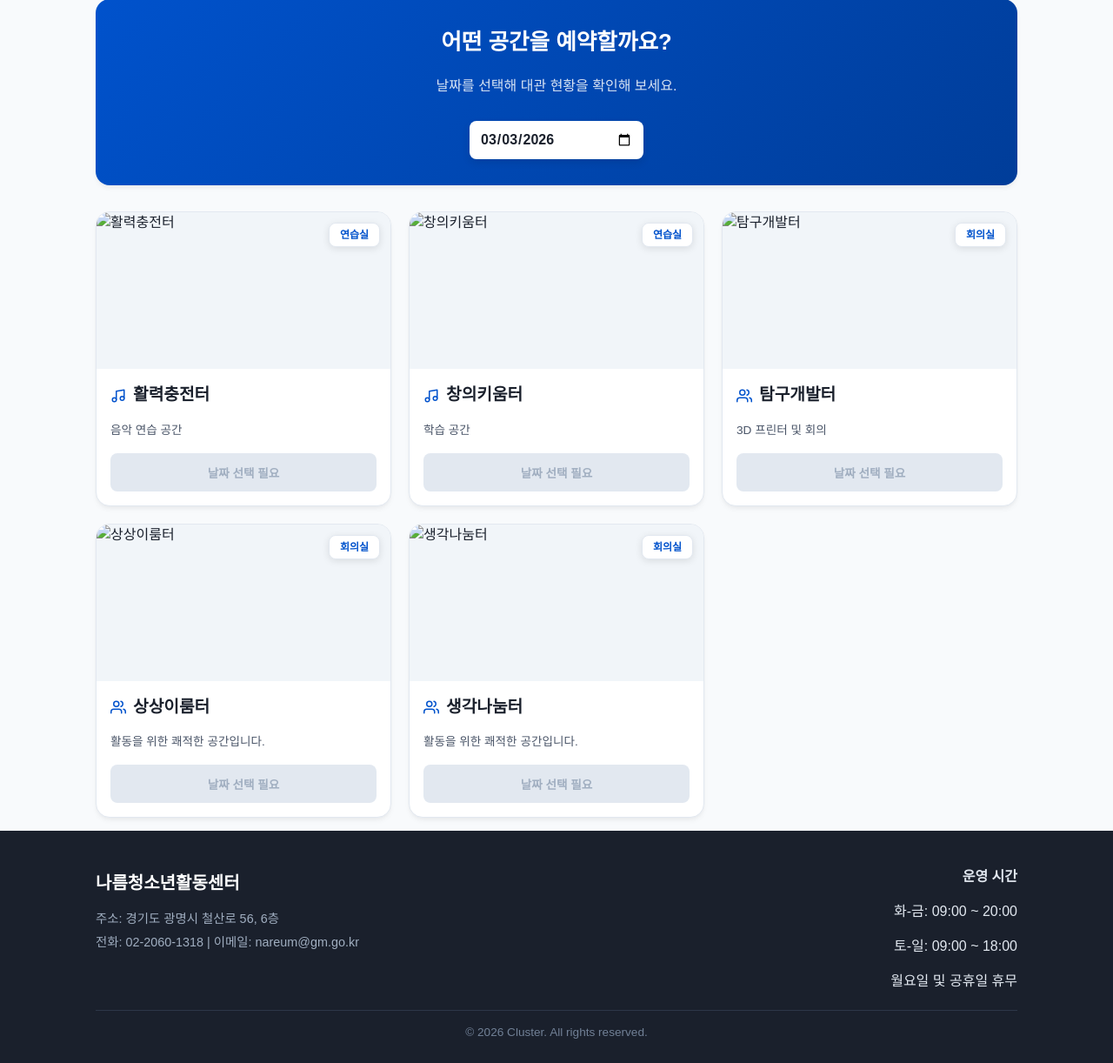
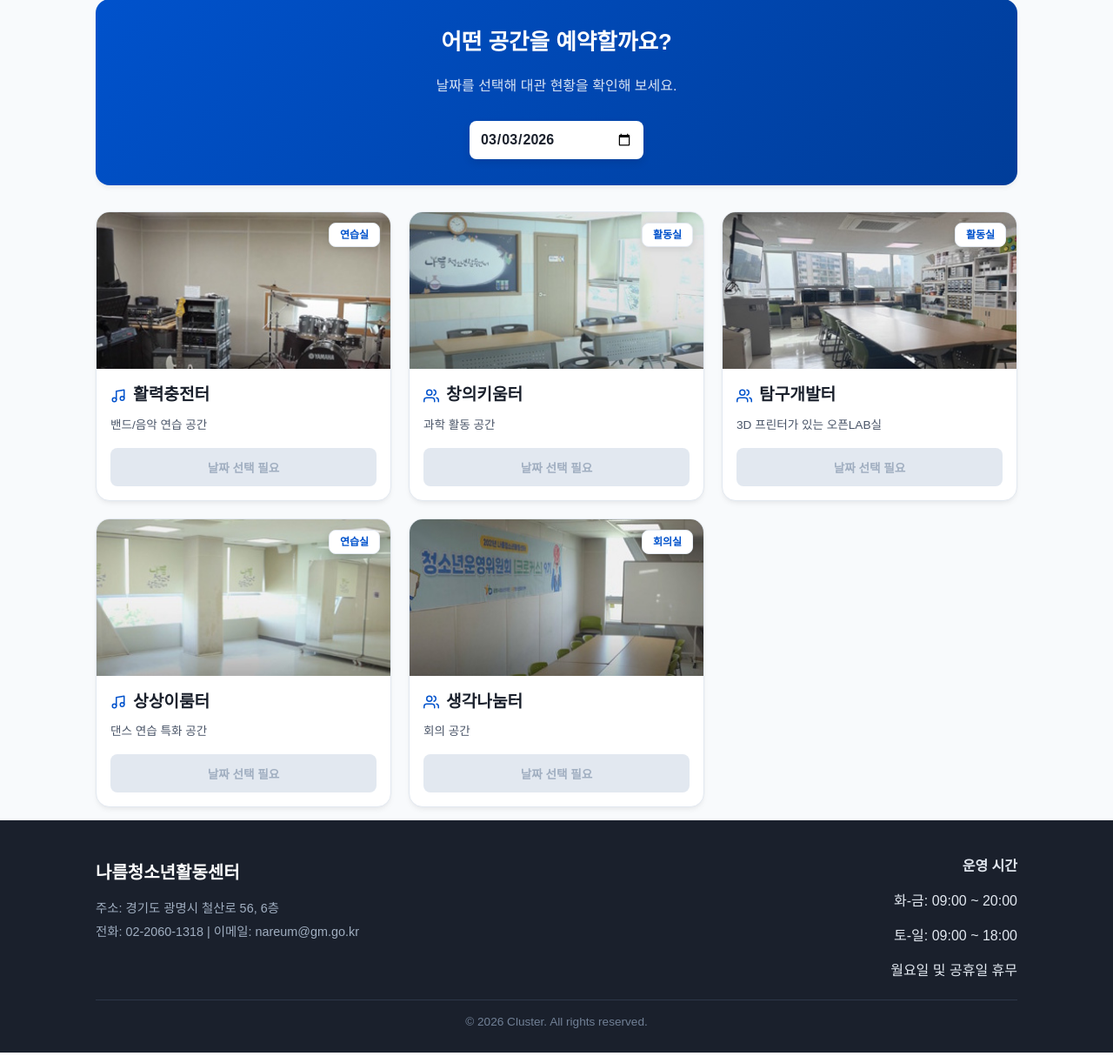
Before and after one commit to TeamCluster/Nareum-Portal-Schedule, a Flask app: page / in a window 1280 px wide. Shown: the part 95-1317 px from the top of the page at 87% size. Run offline with Flask 3, Linux system fonts and the light colour scheme; data comes from the database, SQL or seed files in the repository; some libraries are stand-ins or nearby versions; some web fonts are replaced.

Commit message:
[design/index] Status Bar 일부 수정 및 대관 예시 사진 추가

```diff
--- a/app.py
+++ b/app.py
@@ -229,11 +229,11 @@ if __name__ == "__main__":
         db.create_all()
         if not Facility.query.first():
             facilities = [
-                Facility(name="활력충전터", type="연습실", description="음악 연습 공간"),
-                Facility(name="창의키움터", type="연습실", description="학습 공간"),
-                Facility(name="탐구개발터", type="회의실", description="3D 프린터 및 회의"),
-                Facility(name="상상이룸터", type="회의실"),
-                Facility(name="생각나눔터", type="회의실")
+                Facility(name="활력충전터", type="연습실", image_url="/static/img/room001.jpg", description="밴드/음악 연습 공간"),
+                Facility(name="창의키움터", type="활동실", image_url="/static/img/room002.jpg", description="과학 활동 공간"),
+                Facility(name="탐구개발터", type="활동실", image_url="/static/img/room003.jpg", description="3D 프린터가 있는 오픈LAB실"),
+                Facility(name="상상이룸터", type="연습실", image_url="/static/img/room004.jpg", description="댄스 연습 특화 공간"),
+                Facility(name="생각나눔터", type="회의실", image_url="/static/img/room005.jpg", description="회의 공간"),
             ]
             db.session.add_all(facilities)
             db.session.commit()
--- a/static/css/style.css
+++ b/static/css/style.css
@@ -278,7 +278,7 @@ button:disabled {
     display: flex;
     align-items: center;
     gap: 8px;
-    margin-bottom: 6px;
+    margin: 0;
 }
 
 .card-title-area h3 {
```
Also changed, not shown: static/img/room001.jpg (added), static/img/room002.jpg (added), static/img/room003.jpg (added), static/img/room004.jpg (added), static/img/room005.jpg (added).
